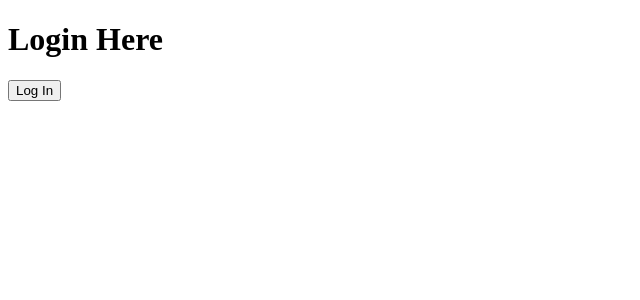
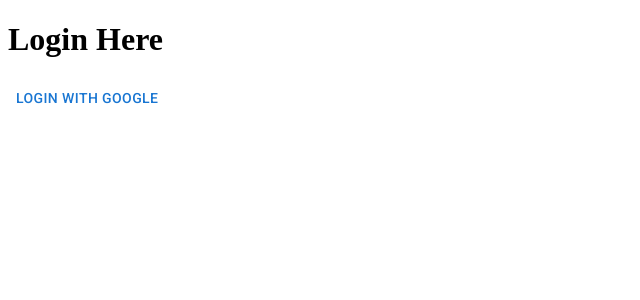
Before and after one commit to 4L00P/game-knight-legacy, a React app: page / in a window 1280 px wide. Shown: the top 300 px of the page, without its empty margins (0-640 px from the left). Built offline with nearby package versions, Linux system fonts and the light colour scheme.

Commit message:
Fix CORS issues, use href="/auth"

```diff
--- a/src/client/views/Login.jsx
+++ b/src/client/views/Login.jsx
@@ -1,25 +1,15 @@
 import React from 'react';
-import axios from 'axios';
+import { Button } from '@mui/material';
 
 function Login() {
-  const googleLogin = () => {
-    axios.get('/auth')
-      .then(() => {
-        console.log('Logged in');
-      })
-      .catch((err) => {
-        console.error('Failed to log in with Google:', err);
-      });
-  };
   return (
     <div>
       <h1>Login Here</h1>
-      <button
-        type="button"
-        onClick={googleLogin}
+      <Button
+        href="/auth"
       >
-        Log In
-      </button>
+        Login with Google
+      </Button>
     </div>
   );
 }
```
